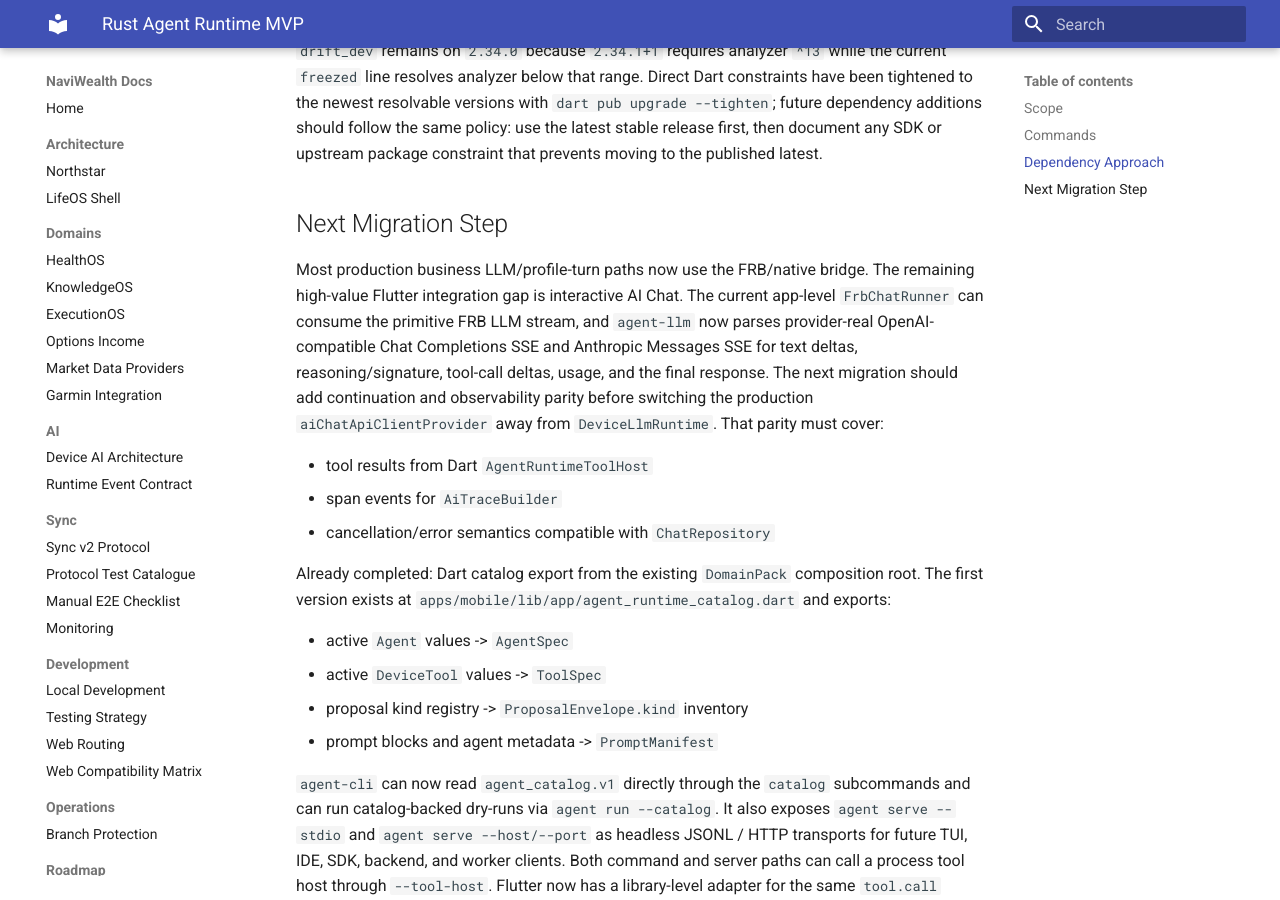
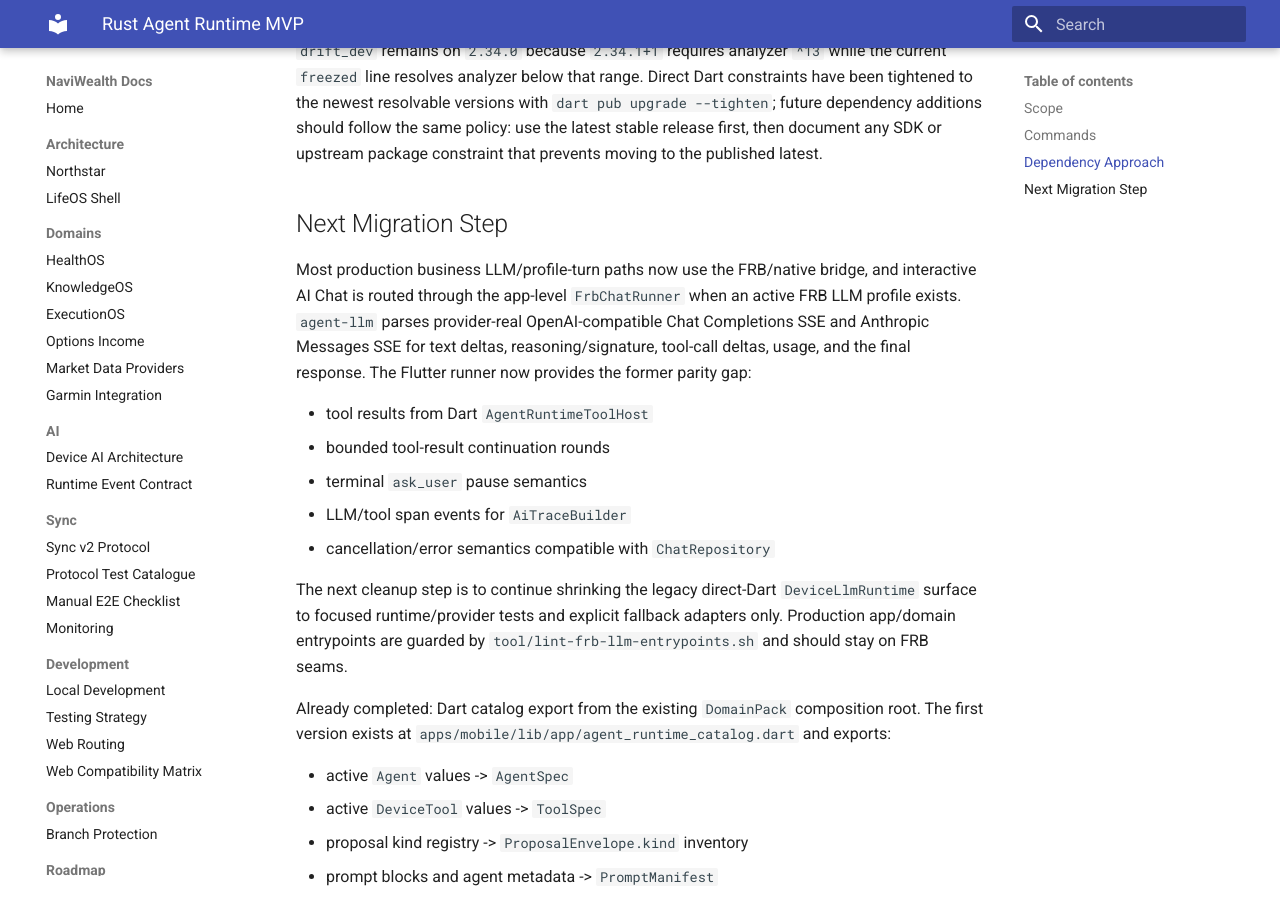
Before and after one commit to zsh-a/NaviWealth, an MkDocs documentation site: the page built from docs/architecture/rust-agent-runtime-mvp.md, in a window 1280 px wide and 900 px high, scrolled down 25664 px. Built offline with MkDocs 1.6.1 and Material for MkDocs 9.7.7, drawn with Linux system fonts in a browser that asks for light colours.

Commit message:
docs: mark direct dart llm runtime legacy

```diff
--- a/docs/architecture/rust-agent-runtime-mvp.md
+++ b/docs/architecture/rust-agent-runtime-mvp.md
@@ -1289,18 +1289,23 @@ upstream package constraint that prevents moving to the published latest.
 
 ## Next Migration Step
 
-Most production business LLM/profile-turn paths now use the FRB/native bridge.
-The remaining high-value Flutter integration gap is interactive AI Chat. The
-current app-level `FrbChatRunner` can consume the primitive FRB LLM stream, and
-`agent-llm` now parses provider-real OpenAI-compatible Chat Completions SSE and
-Anthropic Messages SSE for text deltas, reasoning/signature, tool-call deltas,
-usage, and the final response. The next migration should add continuation and
-observability parity before switching the production `aiChatApiClientProvider`
-away from `DeviceLlmRuntime`. That parity must cover:
+Most production business LLM/profile-turn paths now use the FRB/native bridge,
+and interactive AI Chat is routed through the app-level `FrbChatRunner` when an
+active FRB LLM profile exists. `agent-llm` parses provider-real
+OpenAI-compatible Chat Completions SSE and Anthropic Messages SSE for text
+deltas, reasoning/signature, tool-call deltas, usage, and the final response.
+The Flutter runner now provides the former parity gap:
 
 - tool results from Dart `AgentRuntimeToolHost`
-- span events for `AiTraceBuilder`
+- bounded tool-result continuation rounds
+- terminal `ask_user` pause semantics
+- LLM/tool span events for `AiTraceBuilder`
 - cancellation/error semantics compatible with `ChatRepository`
+
+The next cleanup step is to continue shrinking the legacy direct-Dart
+`DeviceLlmRuntime` surface to focused runtime/provider tests and explicit
+fallback adapters only. Production app/domain entrypoints are guarded by
+`tool/lint-frb-llm-entrypoints.sh` and should stay on FRB seams.
 
 Already completed: Dart catalog export from the existing `DomainPack`
 composition root. The first version exists at
```
Also changed, not shown: 3 other files.
